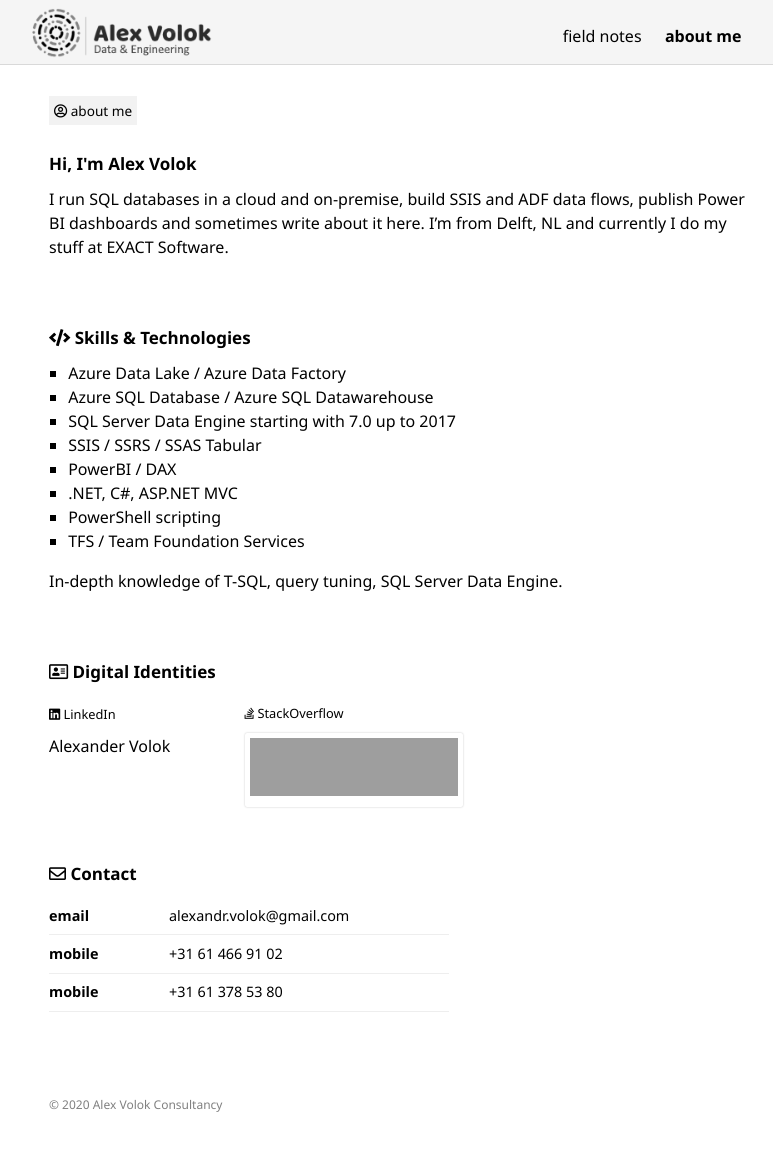
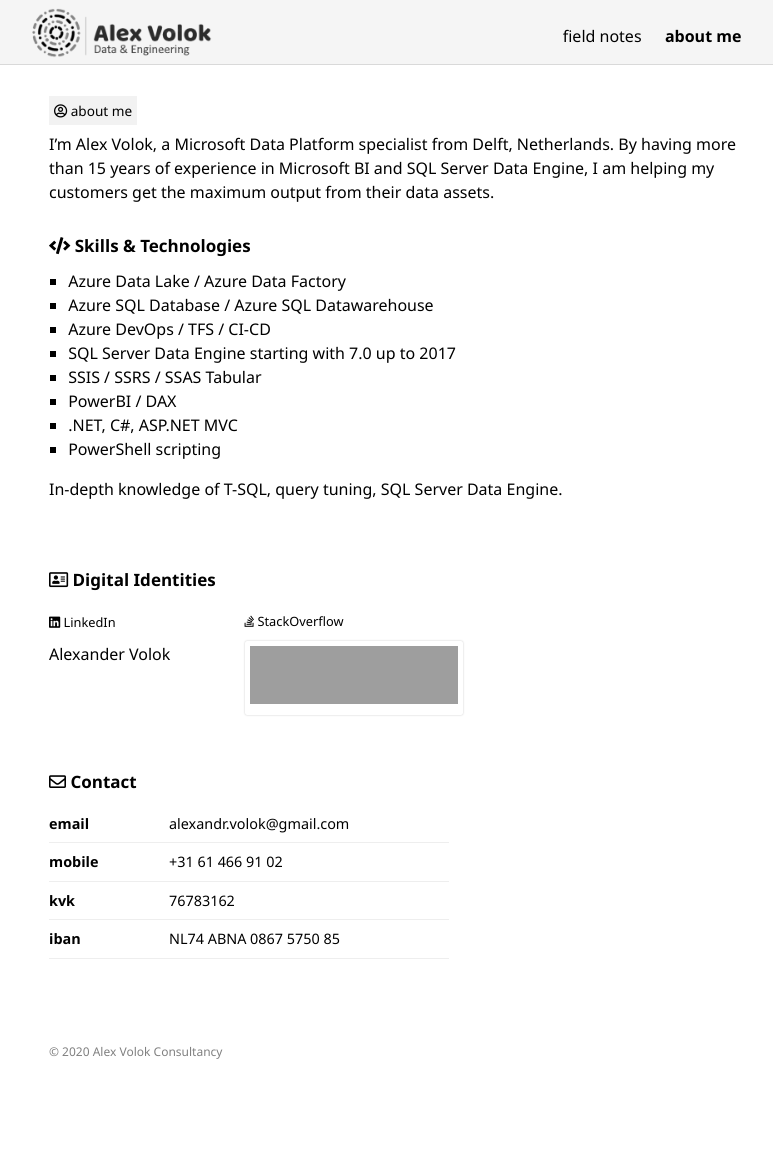
Before and after one commit to alexvolok/alexvolok.github.io, a Jekyll site: the page built from about.md, in a window 1280 px wide. Shown: the whole page, without its empty margins (240-1013 px from the left). Built offline with Jekyll 4.4.1, drawn with Linux system fonts in a browser that asks for light colours; some web fonts are replaced; comment, search, counter and statistics services are not loaded; after the commit the page ends 1109 px from its top, so only the background shows below that; grey boxes are pictures that could not be loaded.

Commit message:
adjusted intro text

```diff
--- a/_includes/intro.html
+++ b/_includes/intro.html
@@ -8,7 +8,9 @@
 I'm Alex Volok, a Microsoft Data Platform specialist from Delft, Netherlands.
 By having more than 15 years of experience in  Microsoft BI and SQL Server Data Engine, I am helping my customers get the maximum output from their data assets.
 <br />
-<a href="/about">read more</a>
+
+<a href="/about" style="font-size: small;"><div style="padding-top: 10px;"><i class="far fa-arrow-alt-circle-right"></i> read more</div></a>
+
 </div>
 <br />
 <br />
--- a/about.md
+++ b/about.md
@@ -44,21 +44,19 @@
 
 </style>
 
-<h4>Hi, I'm Alex Volok</h4>
-I run SQL databases in a cloud and on-premise, build SSIS and ADF data flows, publish Power BI dashboards and sometimes write about it here.
-I'm from Delft, NL and currently I do my stuff at <a href="http://www.exact.com">EXACT Software</a>.
-
+I'm Alex Volok, a Microsoft Data Platform specialist from Delft, Netherlands. By having more than 15 years of experience in Microsoft BI and SQL Server Data Engine, I am helping my customers get the maximum output from their data assets.
 <br />
 <h4><i class="fas fa-code"></i> Skills & Technologies</h4>
 
 - Azure Data Lake / Azure Data Factory
 - Azure SQL Database / Azure SQL Datawarehouse
+- Azure DevOps / TFS / CI-CD
 - SQL Server Data Engine starting with 7.0 up to 2017
 - SSIS / SSRS / SSAS Tabular
 - PowerBI / DAX
 - .NET, C#, ASP.NET MVC
 - PowerShell scripting
-- TFS / Team Foundation Services
+
 
 In-depth knowledge of T-SQL, query tuning, SQL Server Data Engine.
 
@@ -98,20 +96,20 @@
             <td class = "td_right">+31 61 466 91 02</td>
         </tr>
         <tr>
-            <td class = "td_left">mobile</td>
-            <td class = "td_right">+31 61 378 53 80</td>
+            <td class = "td_left">kvk</td>
+            <td class = "td_right">76783162</td>
         </tr>
-        <!-- <tr>
-            <td class = "td_left">kvk</td>
-            <td class = "td_right">12345678</td>
-        </tr>
-        <tr>
+
+<!-- <tr>
             <td class = "td_left">btw</td>
             <td class = "td_right">NL60 1234 5678</td>
         </tr>
-        <tr>
-            <td class = "td_left">iban</td>
-            <td class = "td_right">NL65 ABNA 555 444 777</td>
-        </tr> -->
-    </tbody>
+-->
+
+<tr>
+  <td class = "td_left">iban</td>
+  <td class = "td_right">NL74 ABNA 0867 5750 85</td>
+</tr>
+
+</tbody>
 </table>
```
